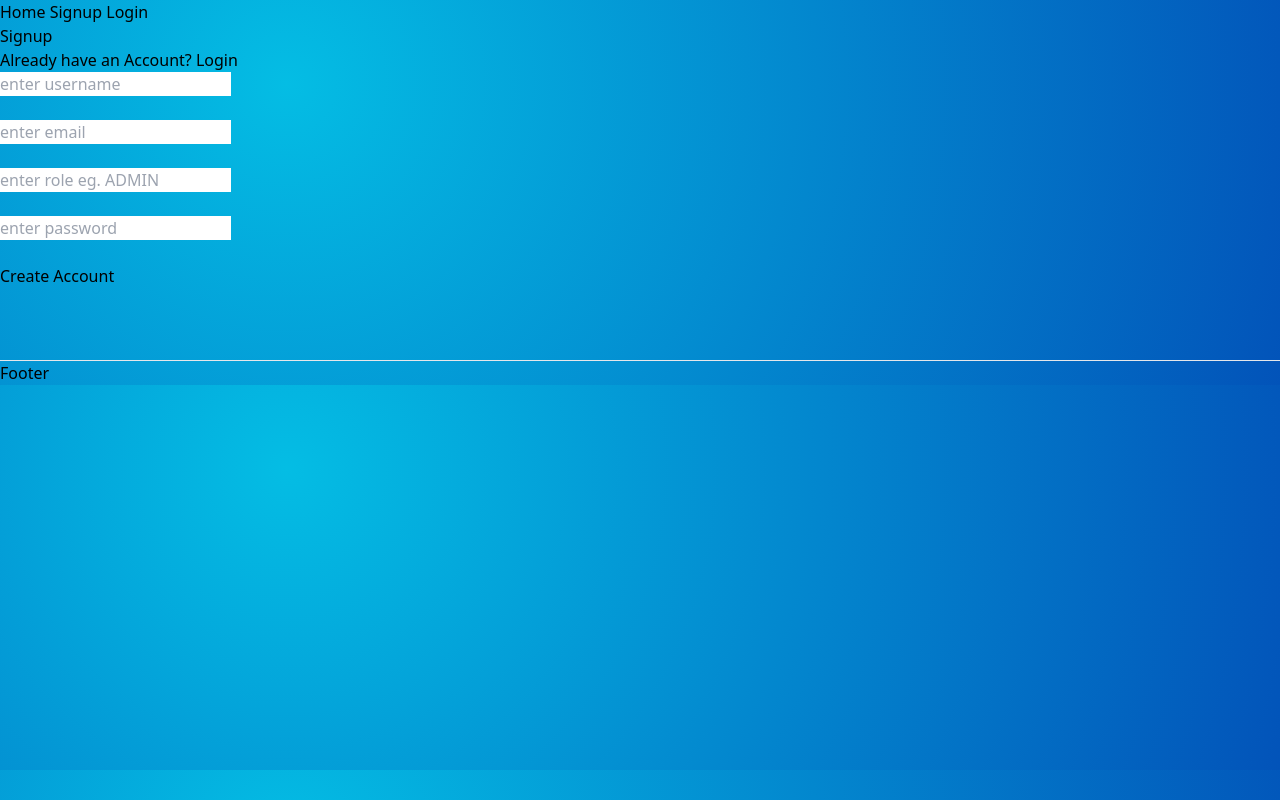
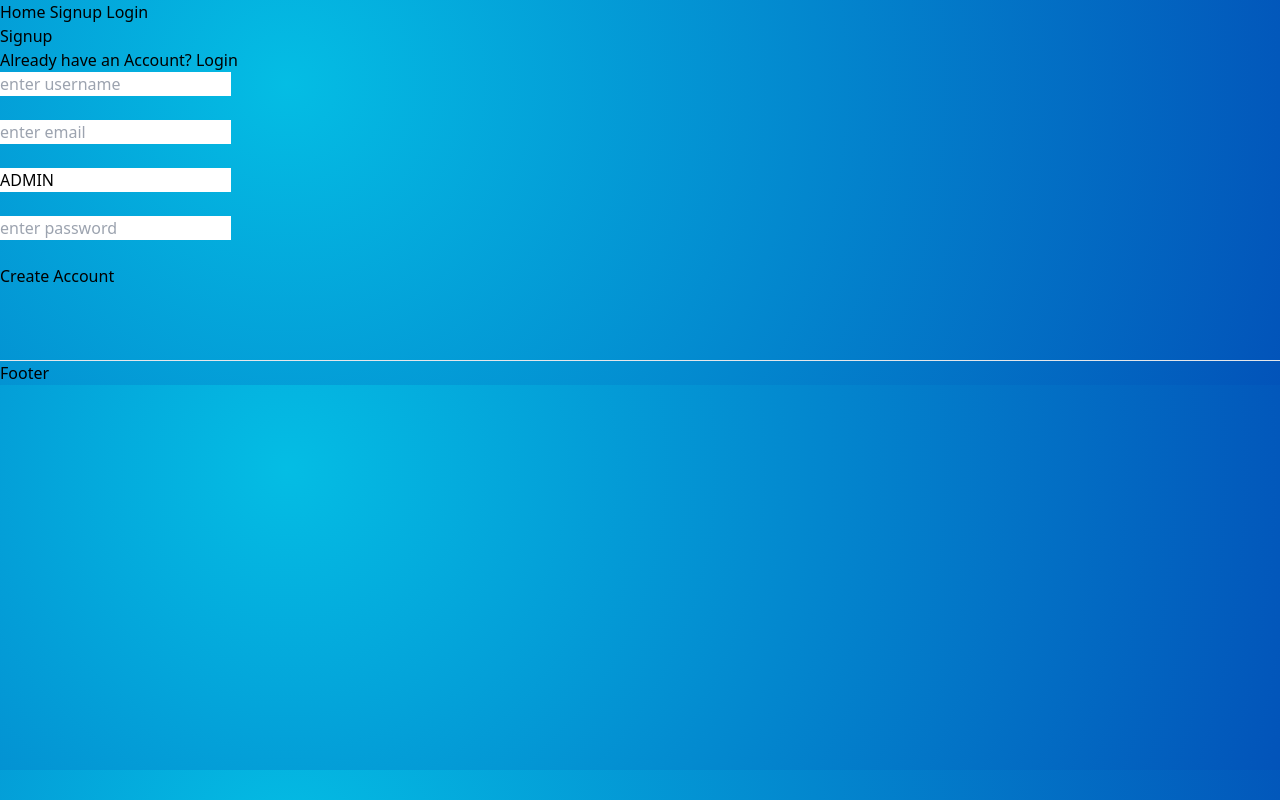
Before and after one commit to HimanshuSharmaa/socialmedia, a React (Vite) app: page /signup in a window 1280 px wide. Built offline with nearby package versions, Linux system fonts and the light colour scheme.

Commit message:
Update Signup.jsx

```diff
--- a/src/components/account/Signup.jsx
+++ b/src/components/account/Signup.jsx
@@ -13,7 +13,7 @@ function Signup() {
     const navigate = useNavigate()
     const [username, Setusername] = useState("")
     const [email, Setemail] = useState("")
-    const [role, Setrole] = useState("")
+    const [role, Setrole] = useState("ADMIN")
     const [password, Setpassword] = useState("")
 
 
```
